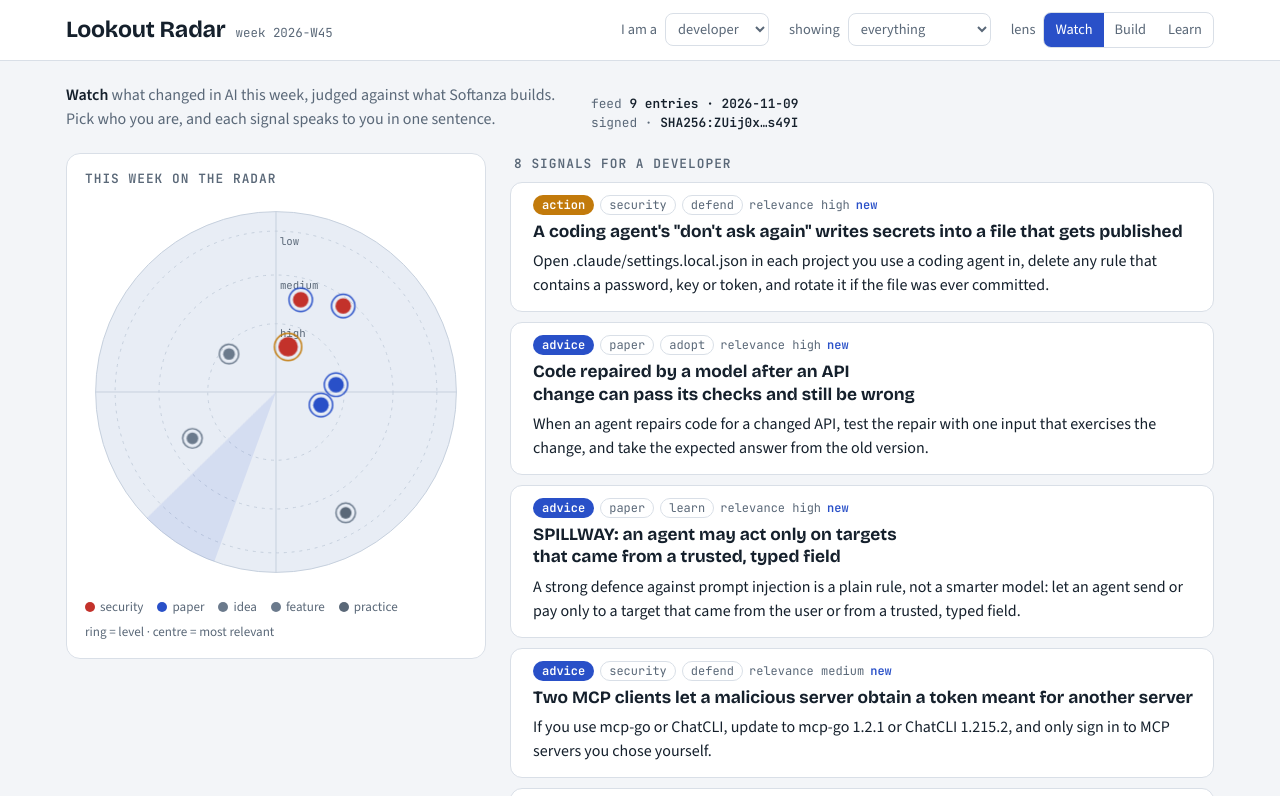
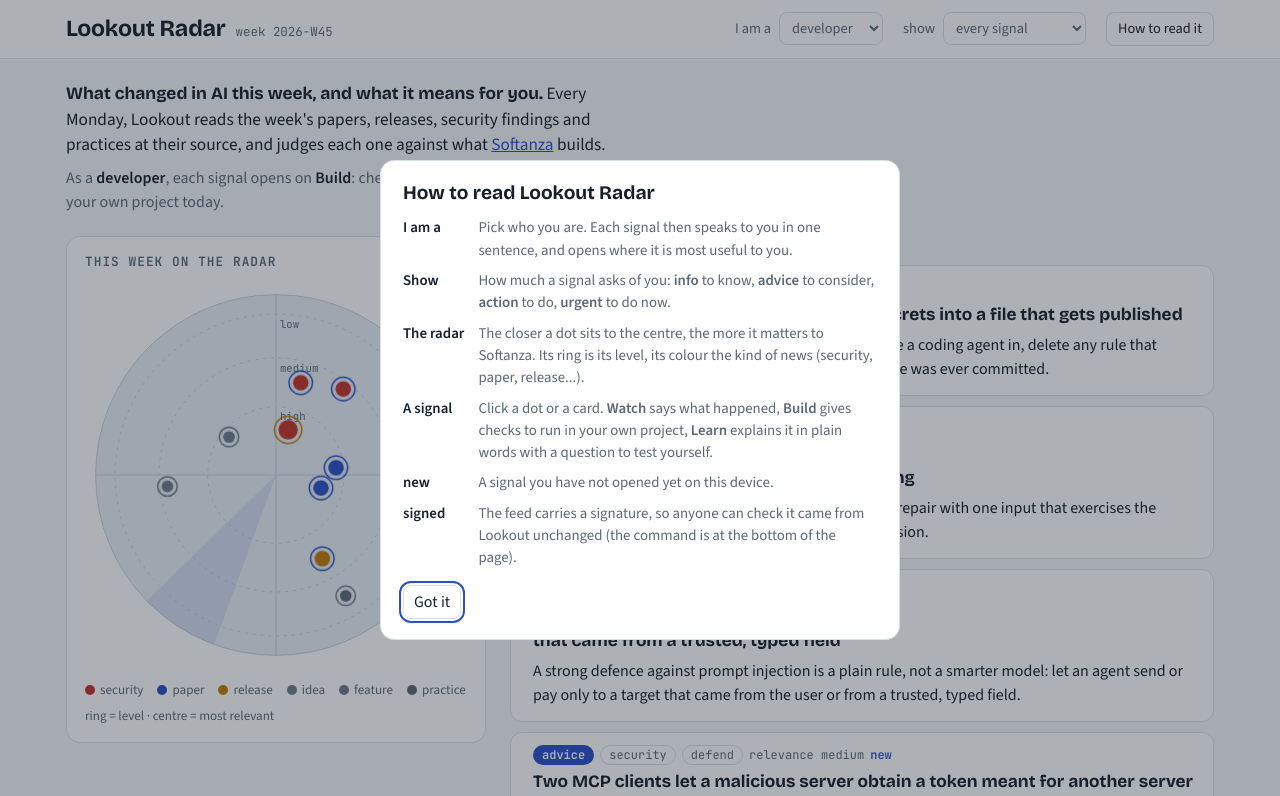
Before and after one commit to mayouni/stzradar, a plain HTML site: page index.html in a window 1280 px wide. Shown: the top 796 px of the page. Drawn offline with nearby package versions, Linux system fonts and the light colour scheme.

Commit message:
Radar: one control for who you are (the lens duplicated it), a sentence that says what the page is, and a short help popup shown on a first visit
Co-Authored-By: Claude <noreply@anthropic.com>

```diff
--- a/index.html
+++ b/index.html
@@ -8,7 +8,7 @@
 <link rel="preconnect" href="https://fonts.googleapis.com">
 <link rel="stylesheet" href="https://fonts.googleapis.com/css2?family=Bricolage+Grotesque:opsz,wght@12..96,500;12..96,700&family=Source+Sans+3:wght@400;600&family=JetBrains+Mono:wght@400;600&display=swap">
 <style>
-/* Layout: a sticky console bar (role + level + lens), then a radar scope beside a signal list; the detail opens as a sheet. */
+/* Layout: a sticky console bar (role + level + help), then a radar scope beside a signal list; the detail opens as a sheet. */
 :root{
   --bg:#f3f5f8; --panel:#ffffff; --ink:#15202c; --muted:#5a6878; --line:#d9dfe7;
   --accent:#2950c8; --accent-ink:#ffffff; --scope:#e8edf5; --scope-line:#c5cfdd;
@@ -45,7 +45,19 @@ header.bar{position:sticky;top:env(safe-area-inset-top,0px);z-index:5;background
 select{background:var(--panel);border:1px solid var(--line);border-radius:8px;padding:5px 8px}
 
 .intro{padding-block:22px 6px;display:flex;flex-wrap:wrap;gap:12px 32px;align-items:end}
-.intro p{margin:0;max-width:62ch;color:var(--muted)}
+.intro p{margin:0;max-width:66ch;color:var(--muted)}
+.lead{display:flex;flex-direction:column;gap:8px}
+.intro p.what{color:var(--ink);font-size:1.08rem}
+.intro p.what strong{font-family:var(--f-display)}
+.help{background:transparent;border:1px solid var(--line);border-radius:8px;padding:5px 11px;cursor:pointer;font-size:.9rem}
+.help:hover{border-color:var(--accent)}
+.helpbox{border:1px solid var(--line);border-radius:14px;background:var(--panel);color:var(--ink);padding:20px 22px;width:min(520px,calc(100% - 32px))}
+.helpbox::backdrop{background:color-mix(in srgb,var(--ink) 35%,transparent)}
+.helpbox h2{font:700 1.2rem/1.2 var(--f-display);margin:0 0 12px}
+.helpbox dl{display:grid;grid-template-columns:auto 1fr;gap:8px 14px;margin:0 0 16px;font-size:.93rem}
+.helpbox dt{font-weight:700}
+.helpbox dd{margin:0;color:var(--muted)}
+@media (max-width:480px){.helpbox{padding:16px 18px}.helpbox dl{grid-template-columns:1fr;gap:2px;font-size:.9rem;line-height:1.4;margin-bottom:12px}.helpbox dd{margin-bottom:8px}}
 .intro strong{color:var(--ink)}
 .stamp{font:400 .8rem var(--f-mono);color:var(--muted);display:flex;flex-direction:column;gap:2px}
 .stamp b{color:var(--ink);font-weight:600}
@@ -129,25 +141,24 @@ details p{margin-top:8px}
       <option value="user">user</option>
     </select>
   </label>
-  <label class="ctl" for="level">showing
+  <label class="ctl" for="level">show
     <select id="level">
-      <option value="info">everything</option>
+      <option value="info">every signal</option>
       <option value="advice">advice and above</option>
-      <option value="action">action and above</option>
+      <option value="action">actions to take</option>
       <option value="urgent">urgent only</option>
     </select>
   </label>
-  <div class="ctl"><span>lens</span>
-    <div class="seg" role="group" aria-label="Lens">
-      <button type="button" data-lens="watch" aria-pressed="true">Watch</button>
-      <button type="button" data-lens="build" aria-pressed="false">Build</button>
-      <button type="button" data-lens="learn" aria-pressed="false">Learn</button>
-    </div>
-  </div>
+  <button class="help" type="button" id="helpOpen" aria-haspopup="dialog">How to read it</button>
 </div></header>
 
 <div class="wrap intro">
-  <p id="lensIntro"></p>
+  <div class="lead">
+    <p class="what"><strong>What changed in AI this week, and what it means for you.</strong> Every Monday, Lookout reads the
+      week's papers, releases, security findings and practices at their source, and judges each one against what
+      <a href="https://github.com/mayouni/stzlib" target="_blank" rel="noopener">Softanza</a> builds.</p>
+    <p id="roleIntro"></p>
+  </div>
   <div class="stamp"><span>feed <b id="feedStamp"></b></span><span>signed · <b>SHA256:ZUij0x…s49I</b></span></div>
 </div>
 
@@ -167,6 +178,19 @@ details p{margin-top:8px}
   <span>Data: Lookout's public feed, <a href="https://github.com/mayouni/lookout" target="_blank" rel="noopener">github.com/mayouni/lookout</a>. Every link opens the entry's page there.</span>
   <span>Check the feed yourself: <code>ssh-keygen -Y verify -f allowed_signers -I feed@lookout -n lookout-feed -s index.json.sig &lt; index.json</code></span>
 </div>
+
+<dialog class="helpbox" id="help" aria-labelledby="helpTitle">
+  <h2 id="helpTitle">How to read Lookout Radar</h2>
+  <dl>
+    <dt>I am a</dt><dd>Pick who you are. Each signal then speaks to you in one sentence, and opens where it is most useful to you.</dd>
+    <dt>Show</dt><dd>How much a signal asks of you: <b>info</b> to know, <b>advice</b> to consider, <b>action</b> to do, <b>urgent</b> to do now.</dd>
+    <dt>The radar</dt><dd>The closer a dot sits to the centre, the more it matters to Softanza. Its ring is its level, its colour the kind of news (security, paper, release...).</dd>
+    <dt>A signal</dt><dd>Click a dot or a card. <b>Watch</b> says what happened, <b>Build</b> gives checks to run in your own project, <b>Learn</b> explains it in plain words with a question to test yourself.</dd>
+    <dt>new</dt><dd>A signal you have not opened yet on this device.</dd>
+    <dt>signed</dt><dd>The feed carries a signature, so anyone can check it came from Lookout unchanged (the command is at the bottom of the page).</dd>
+  </dl>
+  <form method="dialog"><button class="close" type="submit">Got it</button></form>
+</dialog>
 
 <div class="sheet" id="sheet" hidden>
   <article class="panel" role="dialog" aria-modal="true" aria-labelledby="dTitle">
@@ -191,10 +215,12 @@ let EXTRA = {};
 const LEVELS = ["info","advice","action","urgent"];
 const KINDS = ["security","paper","release","practice","feature","idea","regulation","market"];
 const KIND_COLOR = {security:"--lv-urgent",paper:"--accent",release:"--lv-action",practice:"--muted",feature:"--lv-info",idea:"--lv-info",regulation:"--muted",market:"--muted"};
-const LENS_INTRO = {
-  watch:"<strong>Watch</strong> what changed in AI this week, judged against what Softanza builds. Pick who you are, and each signal speaks to you in one sentence.",
-  build:"<strong>Build</strong>: every signal turned into checks and code you can run in your own project today.",
-  learn:"<strong>Learn</strong>: every signal explained in plain words, with the terms it uses and a question to test yourself."
+/* who you are decides what a card says and which tab a signal opens on: one control, no second "lens" */
+const ROLE = {
+  developer: {tab:"build", intro:"As a <strong>developer</strong>, each signal opens on <strong>Build</strong>: checks and commands to run in your own project today."},
+  maintainer:{tab:"watch", intro:"As a <strong>maintainer</strong>, each signal opens on <strong>Watch</strong>: what happened, and the work proposed to Softanza's projects."},
+  learner:   {tab:"learn", intro:"As a <strong>learner</strong>, each signal opens on <strong>Learn</strong>: the news in plain words, its terms, and a question to test yourself."},
+  user:      {tab:"watch", intro:"As a <strong>user</strong>, each signal opens on <strong>Watch</strong>: what happened and what it means for the software you use."}
 };
 
 const $ = s => document.querySelector(s);
@@ -205,14 +231,15 @@ const store = { get(k,d){ try{ const v = localStorage.getItem(k); return v == nu
 const clean = s => String(s ?? "").replace(/[\u0000-\u001f\u007f]/g, " ");   /* plain text only, control characters out */
 const today = new Date().toISOString().slice(0,10);
 
-let state = { role: store.get("role","developer"), level: store.get("level","info"), lens: "watch" };
+let state = { role: store.get("role","developer"), level: store.get("level","info") };
+if (!ROLE[state.role]) state.role = "developer";
 const seen = new Set(store.get("seen", []));
 let live = [];
 
 function visible(){
   const min = LEVELS.indexOf(state.level);
   return live.filter(it => LEVELS.indexOf(it.level) >= min)
-             .filter(it => state.lens !== "watch" || (it.notice && it.notice[state.role]))
+             .sort((a,b) => (!!b.notice?.[state.role]) - (!!a.notice?.[state.role]))
              .sort((a,b) => LEVELS.indexOf(b.level) - LEVELS.indexOf(a.level) || (b.relevance === "high") - (a.relevance === "high"));
 }
 
@@ -221,13 +248,9 @@ function levelPill(lv){ const p = el("span","pill lv",lv); p.style.background =
 function renderCards(){
   const box = $("#cards"); box.replaceChildren();
   const items = visible();
-  $("#listTitle").textContent = items.length + (items.length === 1 ? " signal" : " signals") + (state.lens === "watch" ? " for a " + state.role : "");
-  if (!items.length){
-    box.append(el("div","empty", state.lens === "watch"
-      ? "This week's signals speak to developers and maintainers. Switch the role, or open the Learn lens to read every one."
-      : "Lower the level to see more signals."));
-    return;
-  }
+  const mine = items.filter(it => it.notice?.[state.role]).length;
+  $("#listTitle").textContent = items.length + (items.length === 1 ? " signal" : " signals") + (mine ? " · " + mine + " written for a " + state.role : "");
+  if (!items.length){ box.append(el("div","empty","Choose \"every signal\" under Show to see the whole week.")); return; }
   for (const it of items){
     const c = el("button","card"); c.type = "button";
     const stripe = el("span","stripe"); stripe.style.background = css("--lv-"+it.level);
@@ -236,9 +259,9 @@ function renderCards(){
     m.append(levelPill(it.level), el("span","pill",it.kind), el("span","pill",it.stance), el("span",null,"relevance " + it.relevance));
     if (!seen.has(it.id)) m.append(el("span","new","new"));
     b.append(m, el("h3",null,clean(it.title)));
-    if (state.lens === "watch") b.append(el("p",null,clean(it.notice[state.role])));
-    else if (state.lens === "build") b.append(el("p","quiet",(EXTRA[it.id]?.build?.length || 0) + " check" + ((EXTRA[it.id]?.build?.length||0)===1?"":"s") + " to run · " + clean(EXTRA[it.id]?.build?.[0]?.why || "")));
-    else b.append(el("p","quiet",clean((EXTRA[it.id]?.lesson || it.summary).split(". ")[0] + ".")));
+    /* the notice written for this role when there is one (feed rule: own audience only); otherwise the plain-words line */
+    if (it.notice?.[state.role]) b.append(el("p",null,clean(it.notice[state.role])));
+    else b.append(el("p","quiet",clean((EXTRA[it.id]?.lesson || it.summary).split(". ")[0].replace(/\.$/,"") + ".")));
     c.append(stripe, b);
     c.addEventListener("click", () => openEntry(it.id));
     box.append(c);
@@ -300,7 +323,7 @@ function openEntry(id, tab){
   current = it; seen.add(id); store.set("seen",[...seen]);
   $("#dMeta").replaceChildren(levelPill(it.level), el("span","pill",it.kind), el("span","pill",it.stance), el("span",null,it.date));
   $("#dTitle").textContent = clean(it.title);
-  showTab(tab || state.lens);
+  showTab(tab || ROLE[state.role].tab);
   $("#sheet").hidden = false; document.documentElement.classList.add("sheet-open"); $("#dClose").focus();
   renderCards();
 }
@@ -336,10 +359,9 @@ function showTab(t){
 }
 function closeSheet(){ $("#sheet").hidden = true; document.documentElement.classList.remove("sheet-open"); current = null; }
 
-function setLens(l){
-  state.lens = l;
-  document.querySelectorAll("[data-lens]").forEach(b => b.setAttribute("aria-pressed", String(b.dataset.lens === l)));
-  $("#lensIntro").innerHTML = LENS_INTRO[l];
+function setRole(r){
+  state.role = r; store.set("role",r);
+  $("#roleIntro").innerHTML = ROLE[r].intro;
   renderCards(); renderRadar();
 }
 
@@ -357,9 +379,13 @@ async function start(){
   }
   live = FEED.items.filter(it => !["declined","superseded"].includes(it.status) && it.review_by >= today);
   $("#role").value = state.role; $("#level").value = state.level;
-  $("#role").addEventListener("change", e => { state.role = e.target.value; store.set("role",state.role); renderCards(); renderRadar(); });
+  $("#role").addEventListener("change", e => setRole(e.target.value));
   $("#level").addEventListener("change", e => { state.level = e.target.value; store.set("level",state.level); renderCards(); renderRadar(); });
-  document.querySelectorAll("[data-lens]").forEach(b => b.addEventListener("click", () => setLens(b.dataset.lens)));
+  const help = $("#help");
+  $("#helpOpen").addEventListener("click", () => { help.showModal(); document.documentElement.classList.add("sheet-open"); });
+  help.addEventListener("close", () => document.documentElement.classList.remove("sheet-open"));
+  help.addEventListener("click", e => { if (e.target === help) help.close(); });
+  if (!store.get("helped", false)) { store.set("helped", true); help.showModal(); document.documentElement.classList.add("sheet-open"); }
   document.querySelectorAll(".tabs button").forEach(b => b.addEventListener("click", () => showTab(b.dataset.tab)));
   $("#dClose").addEventListener("click", closeSheet);
   $("#sheet").addEventListener("click", e => { if (e.target.id === "sheet") closeSheet(); });
@@ -370,7 +396,7 @@ async function start(){
   const d = new Date(FEED.items.map(i => i.date).sort().pop() + "T00:00:00Z"); const wk = (() => { const t = new Date(Date.UTC(d.getUTCFullYear(), d.getUTCMonth(), d.getUTCDate())); const day = t.getUTCDay() || 7; t.setUTCDate(t.getUTCDate() + 4 - day); const y0 = new Date(Date.UTC(t.getUTCFullYear(),0,1)); return t.getUTCFullYear() + "-W" + String(Math.ceil(((t - y0) / 864e5 + 1) / 7)).padStart(2,"0"); })();
   $("#weekTag").textContent = "week " + wk;
   $("#feedStamp").textContent = FEED.items.length + " entries · " + FEED.updated.slice(0,10);
-  setLens("watch");
+  setRole(state.role);
 
 }
 start();
```
